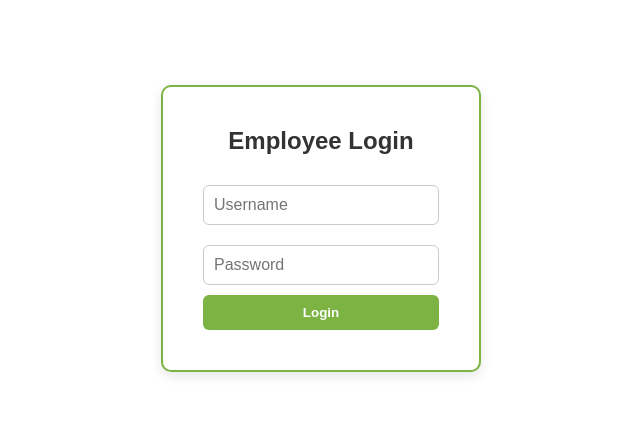
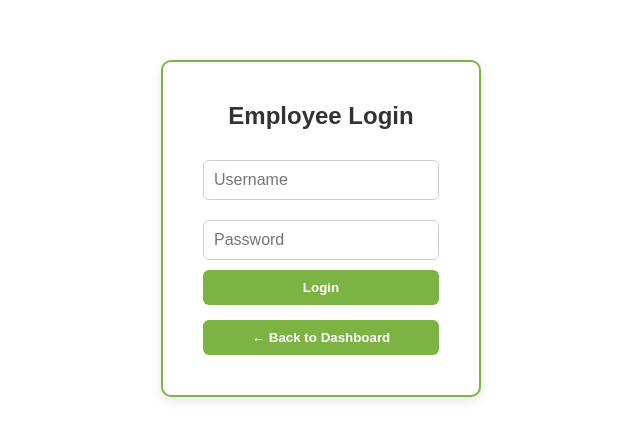
Before and after one commit to CSCE331-Fall2025-900-911/project3-gang-y2, a React app in the folder myapp/frontend/: page /login in a window 1280 px wide. Shown: the part 132-572 px from the top of the page, without its empty margins (319-959 px from the left). Built offline with nearby package versions, Linux system fonts and the light colour scheme; the HTML template or start-up script is replaced by a standard one.

Commit message:
added button to go back to landing from login

```diff
--- a/myapp/frontend/src/Login.css
+++ b/myapp/frontend/src/Login.css
@@ -61,3 +61,21 @@ body {
 .login-box button:hover {
   background-color: #689f38;
 }
+
+.back-button {
+  margin-top: 15px;
+  width: 100%;
+  padding: 10px;
+  background-color: transparent;
+  color: var(--matcha-green);
+  font-weight: 600;
+  border: 2px solid var(--matcha-green);
+  border-radius: 6px;
+  cursor: pointer;
+  transition: all 0.2s ease;
+}
+
+.back-button:hover {
+  background-color: var(--matcha-green);
+  color: var(--white);
+}
--- a/myapp/frontend/src/Login.jsx
+++ b/myapp/frontend/src/Login.jsx
@@ -1,9 +1,11 @@
 import React, { useState } from "react";
+import { useNavigate } from "react-router-dom";
 import "./Login.css";
 
 function Login() {
   const [username, setUsername] = useState("");
   const [password, setPassword] = useState("");
+  const navigate = useNavigate();
 
   const handleLogin = (e) => {
     e.preventDefault();
@@ -31,6 +33,10 @@ function Login() {
           />
           <button type="submit">Login</button>
         </form>
+
+        <button className="back-button" onClick={() => navigate("/")}>
+          ← Back to Dashboard
+        </button>
       </div>
     </div>
   );
```
